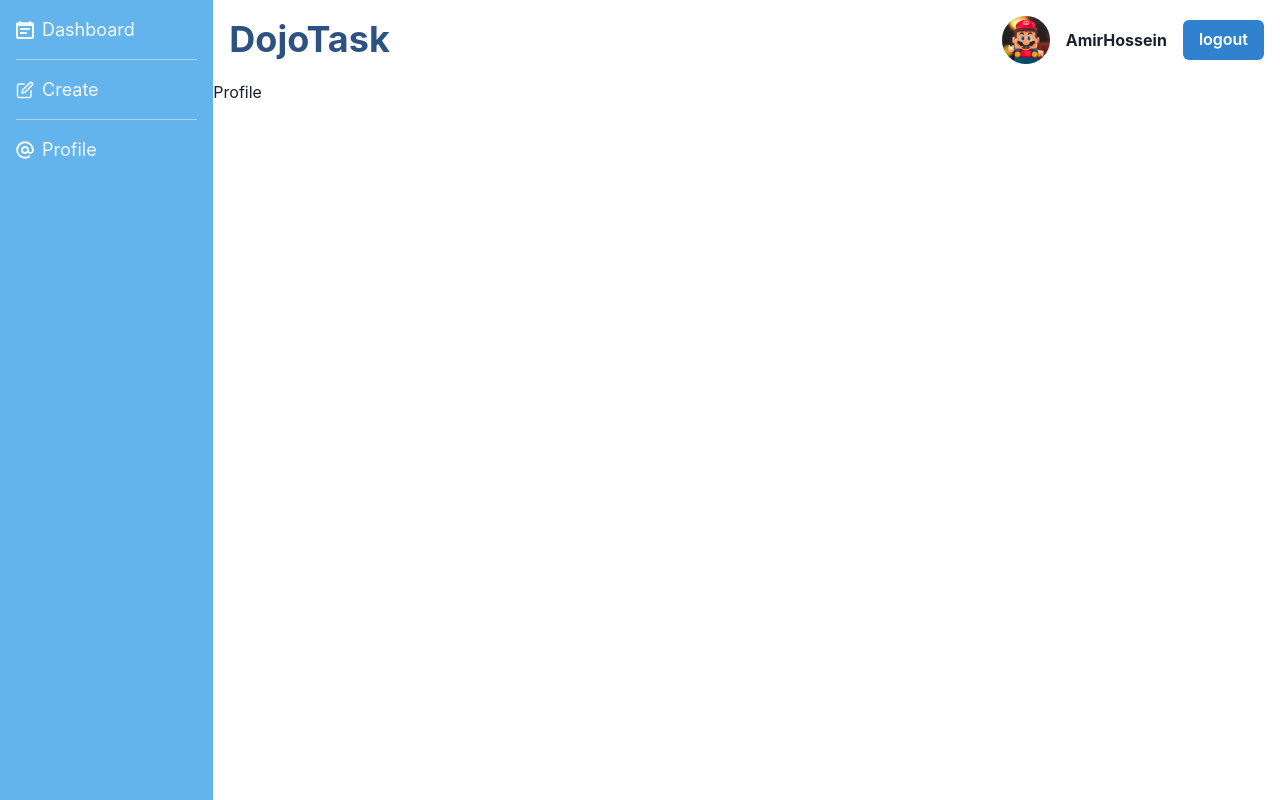
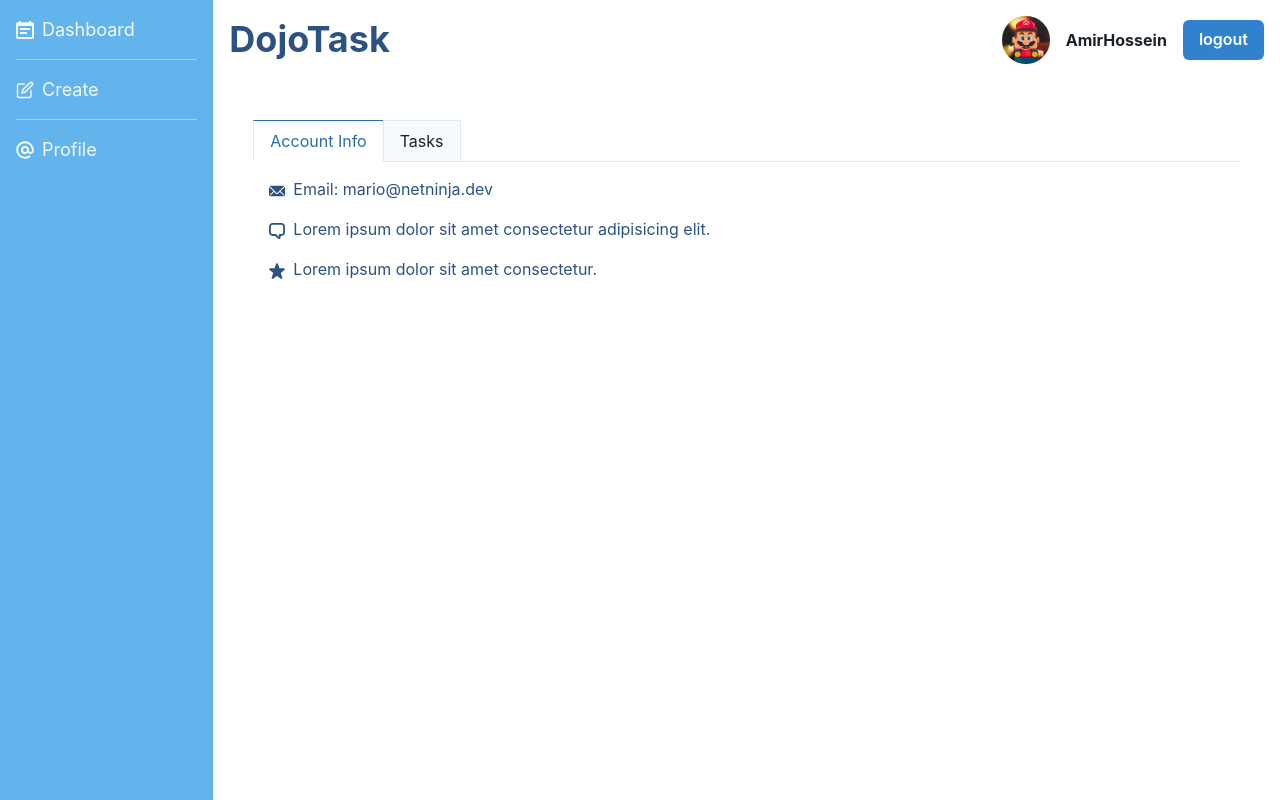
Before and after one commit to AmirManshadi/dojo_tasks, a React (Vite) app: page /profile in a window 1280 px wide. Built offline with nearby package versions, Linux system fonts and the light colour scheme; data requests are answered from the project's data file.

Commit message:
feat: add content to profile page

```diff
--- a/src/App.jsx
+++ b/src/App.jsx
@@ -9,7 +9,7 @@ import {
 import RootLayout from "./layouts/RootLayout"
 import Dashboard, { DashboardLoader } from "./pages/Dashboard"
 import Create, { CreateAction } from "./pages/Create"
-import Profile from "./pages/Profile"
+import Profile, { ProfileLoader } from "./pages/Profile"
 
 // router and routes
 const router = createBrowserRouter(
@@ -17,7 +17,7 @@ const router = createBrowserRouter(
 		<Route path="/" element={<RootLayout />}>
 			<Route index element={<Dashboard />} loader={DashboardLoader} />
 			<Route path="create" element={<Create />} action={CreateAction} />
-			<Route path="profile" element={<Profile />} />
+			<Route path="profile" element={<Profile />} loader={ProfileLoader}/>
 		</Route>
 	)
 )
--- a/src/pages/Profile.jsx
+++ b/src/pages/Profile.jsx
@@ -1,5 +1,58 @@
+import { ChatIcon, EmailIcon, StarIcon } from "@chakra-ui/icons"
+import {
+	List,
+	ListIcon,
+	ListItem,
+	SimpleGrid,
+	Tab,
+	TabList,
+	TabPanel,
+	TabPanels,
+	Tabs,
+} from "@chakra-ui/react"
+import { useLoaderData } from "react-router-dom"
+import Task from "../components/Task"
+
+export async function ProfileLoader() {
+	const tasks = await fetch("http://localhost:3000/tasks").then(res =>
+		res.json()
+	)
+	return tasks.filter(task => task.author.toLowerCase() === "mario")
+}
+
 export default function Profile() {
-  return (
-    <div>Profile</div>
-  )
+	const tasks = useLoaderData()
+	return (
+		<Tabs isLazy colorScheme="blue" variant="enclosed-colored" m="6" p="4">
+			<TabList>
+				<Tab>Account Info</Tab>
+				<Tab>Tasks</Tab>
+			</TabList>
+			<TabPanels>
+				<TabPanel>
+					<List spacing={4} color="blue.700">
+						<ListItem>
+							<ListIcon as={EmailIcon} />
+							Email: mario@netninja.dev
+						</ListItem>
+						<ListItem>
+							<ListIcon as={ChatIcon} />
+							Lorem ipsum dolor sit amet consectetur adipisicing elit.
+						</ListItem>
+						<ListItem>
+							<ListIcon as={StarIcon} />
+							Lorem ipsum dolor sit amet consectetur.
+						</ListItem>
+					</List>
+				</TabPanel>
+				<TabPanel>
+					<SimpleGrid minChildWidth="60" alignItems={"stretch"} spacing={4}>
+						{tasks.map(task => (
+							<Task key={task.id} task={task} />
+						))}
+					</SimpleGrid>
+				</TabPanel>
+			</TabPanels>
+		</Tabs>
+	)
 }
```
